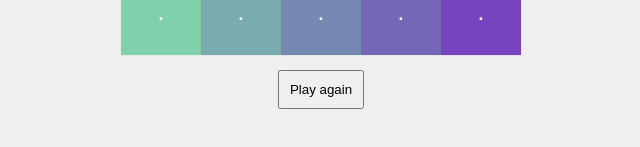
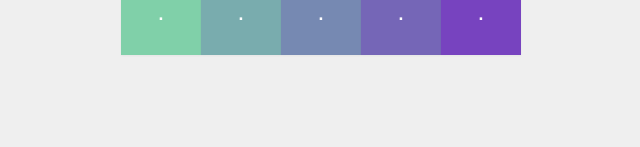
Before and after one commit to jadeleafmoon/gradiance, a Vue app: page / in a window 1280 px wide. Shown: the part 449-596 px from the top of the page, without its empty margins (319-959 px from the left). Built offline with nearby package versions, Linux system fonts and the light colour scheme.

Commit message:
fix: fix play button

```diff
--- a/src/App.vue
+++ b/src/App.vue
@@ -17,7 +17,7 @@
 
     <h2 v-show="gameWon">Wonderful! 😸</h2>
 
-    <button @click="playAgain" class="button">Play again</button>
+    <button @click="playAgain" class="button" v-show="gameWon">Play again</button>
 
   </div>
 
```
